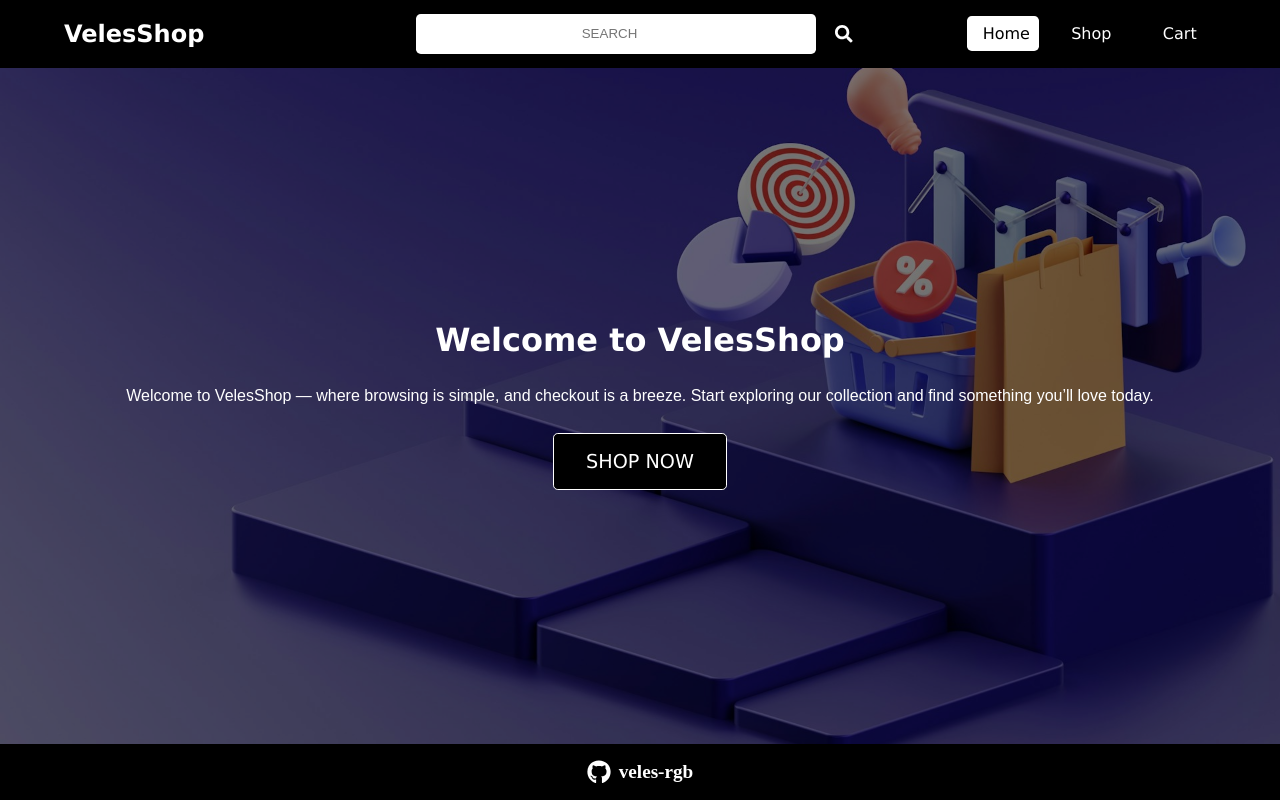
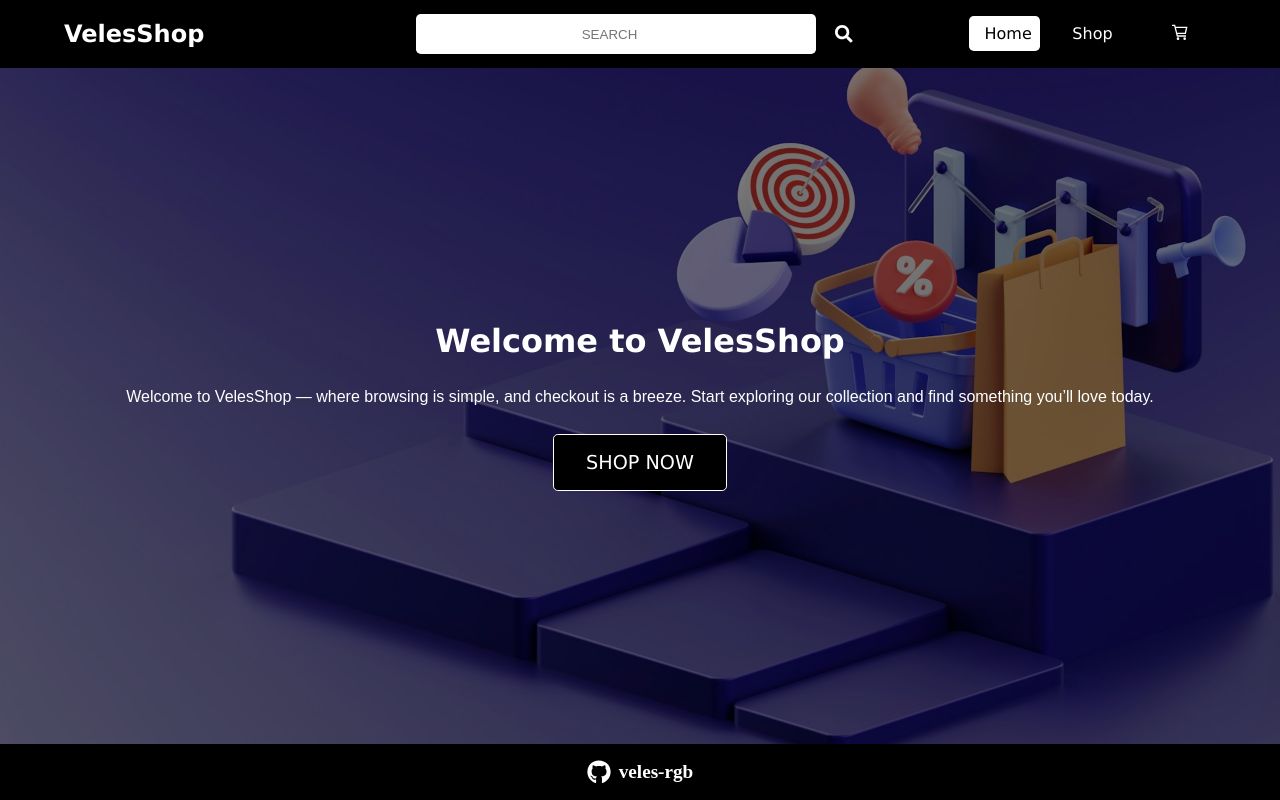
Before and after one commit to veles-rgb/shopping-cart, a React (Vite) app: page / in a window 1280 px wide. Built offline with nearby package versions, Linux system fonts and the light colour scheme.

Commit message:
Charge cart nav text to cart icon

```diff
--- a/src/components/nav/NavBar.jsx
+++ b/src/components/nav/NavBar.jsx
@@ -1,6 +1,7 @@
 import { NavLink } from 'react-router-dom';
 import styles from '../nav/NavBar.module.css';
 import { FaSearch } from 'react-icons/fa';
+import { GrCart } from 'react-icons/gr';
 
 const NavBar = () => {
   return (
@@ -24,7 +25,9 @@ const NavBar = () => {
           <NavLink to="/shop">Shop</NavLink>
         </li>
         <li>
-          <NavLink to="/cart">Cart</NavLink>
+          <NavLink to="/cart">
+            <GrCart />
+          </NavLink>
         </li>
       </ul>
     </nav>
```
